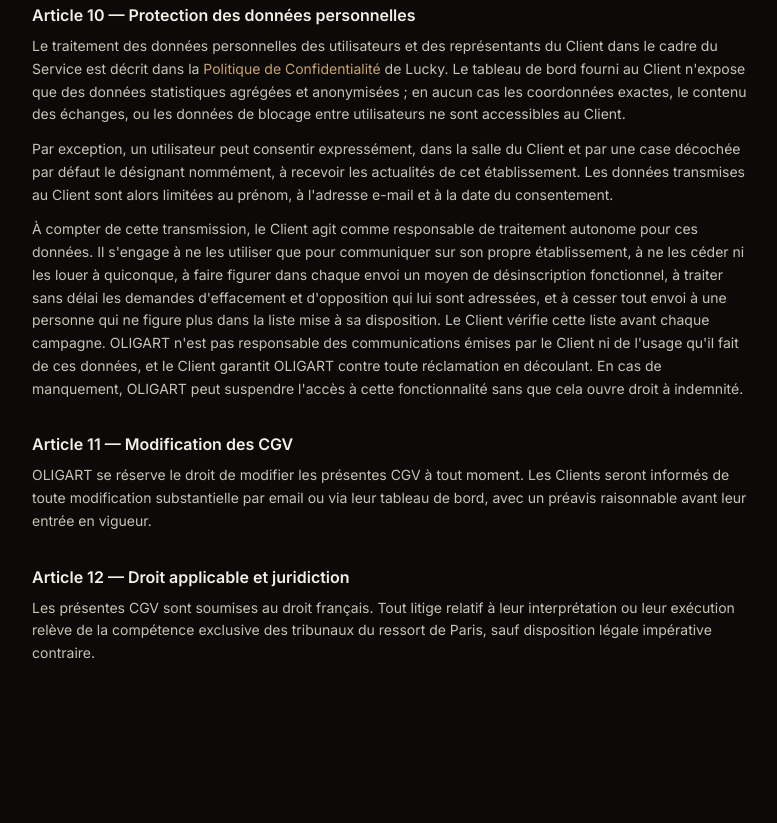
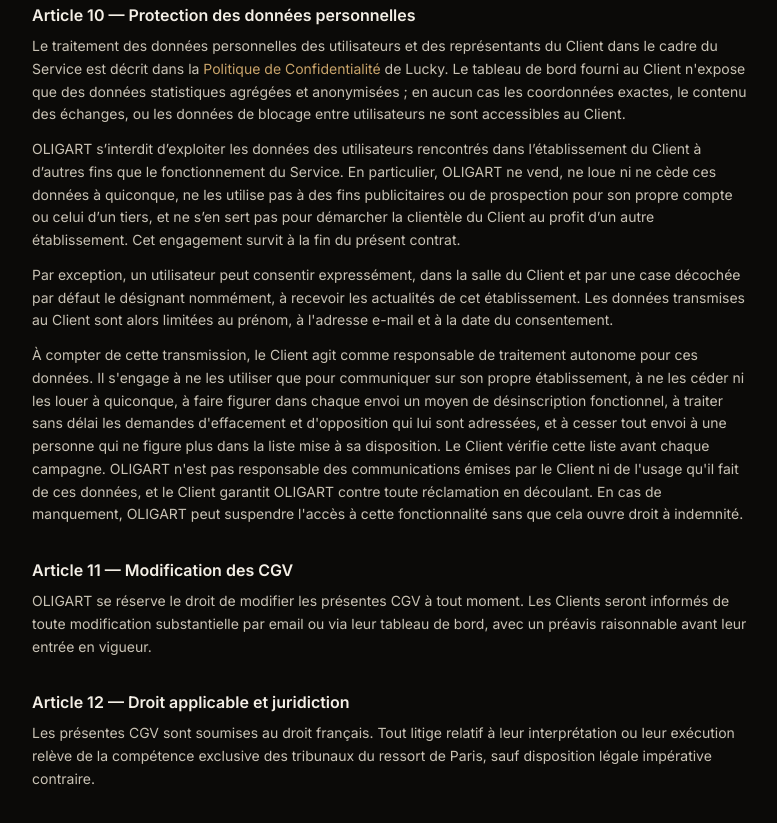
Before and after one commit to rodolphmenten-collab/Lucky-App, a Next.js app: page /legal/etablissements in a window 1280 px wide. Shown: the part 3400-4223 px from the top of the page, without its empty margins (248-1025 px from the left). Before the commit the page ends 4129 px from the top, so only its background shows below. Built offline with nearby package versions, Linux system fonts and the light colour scheme.

Commit message:
CGV : Lucky sinterdit dexploiter les donnees des utilisateurs

```diff
--- a/app/legal/etablissements/page.tsx
+++ b/app/legal/etablissements/page.tsx
@@ -241,6 +241,15 @@
             utilisateurs ne sont accessibles au Client.
           </p>
           <p className="mt-3">
+            OLIGART s&rsquo;interdit d&rsquo;exploiter les données des utilisateurs rencontrés dans
+            l&rsquo;établissement du Client à d&rsquo;autres fins que le fonctionnement du Service.
+            En particulier, OLIGART ne vend, ne loue ni ne cède ces données à quiconque, ne les
+            utilise pas à des fins publicitaires ou de prospection pour son propre compte ou celui
+            d&rsquo;un tiers, et ne s&rsquo;en sert pas pour démarcher la clientèle du Client au
+            profit d&rsquo;un autre établissement. Cet engagement survit à la fin du présent
+            contrat.
+          </p>
+          <p className="mt-3">
             Par exception, un utilisateur peut consentir expressément, dans la salle du Client et par une case
             décochée par défaut le désignant nommément, à recevoir les actualités de cet établissement. Les
             données transmises au Client sont alors limitées au prénom, à l'adresse e-mail et à la date du
```
